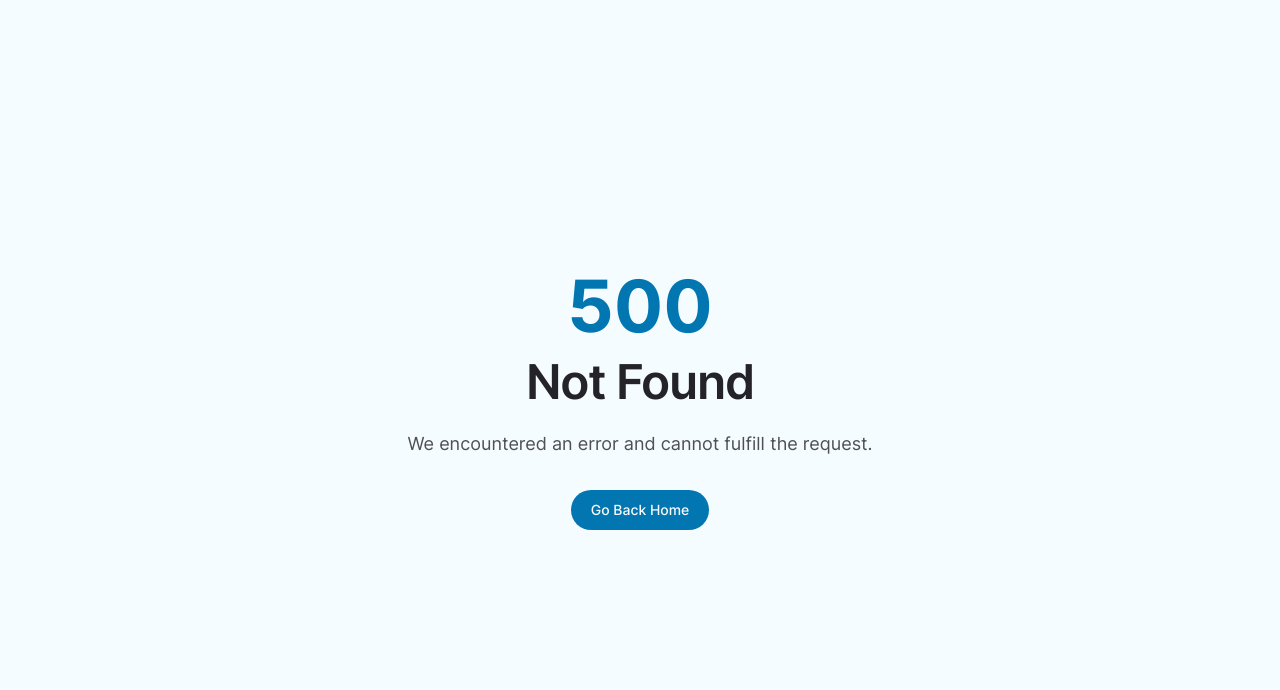
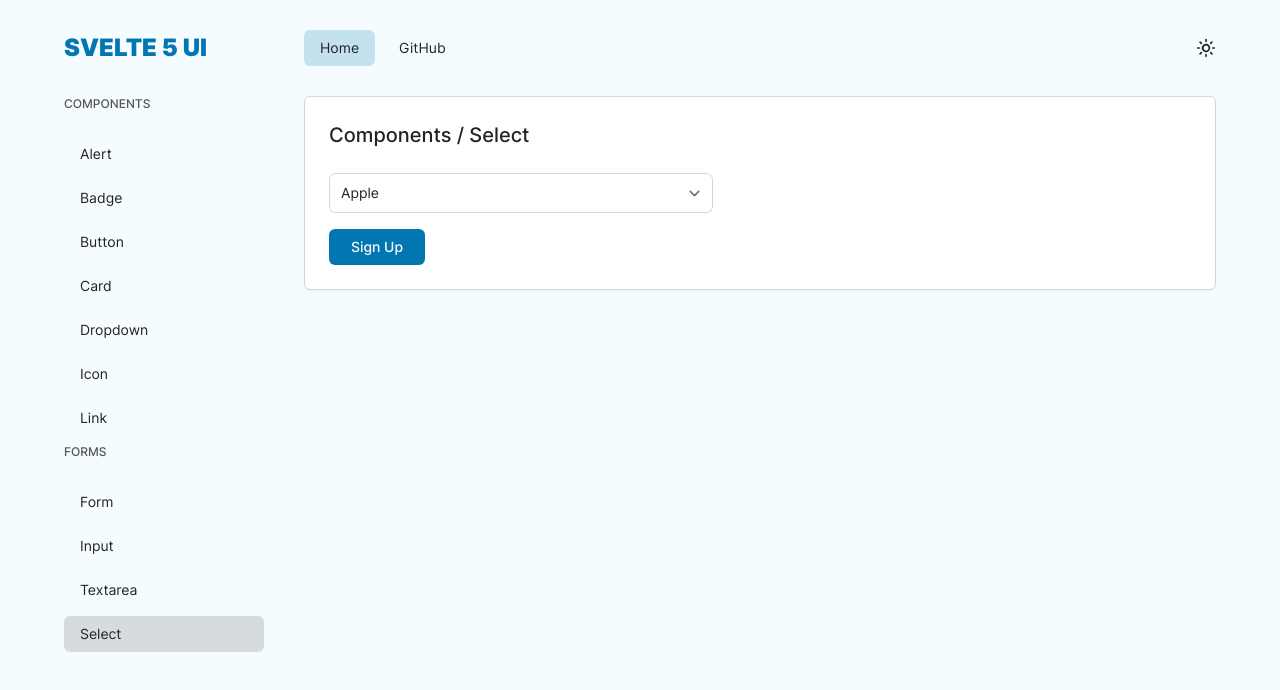
Before and after one commit to margusliinev/svelte5-ui-components, a SvelteKit app: page /home/select in a window 1280 px wide. Before the commit this address had no page. Shown: the top 690 px of the page. Built offline with nearby package versions, Linux system fonts and the light colour scheme.

Commit message:
add tailwind forms reset, add select component

```diff
--- a/package.json
+++ b/package.json
@@ -19,6 +19,7 @@
         "@sveltejs/adapter-static": "^3.0.1",
         "@sveltejs/kit": "^2.5.5",
         "@sveltejs/vite-plugin-svelte": "^3.0.2",
+        "@tailwindcss/forms": "^0.5.7",
         "@types/eslint": "^8.56.6",
         "@typescript-eslint/eslint-plugin": "^7.4.0",
         "@typescript-eslint/parser": "^7.4.0",
--- a/src/components/Input.svelte
+++ b/src/components/Input.svelte
@@ -5,33 +5,31 @@
 
     interface InputProps extends HTMLInputAttributes {
         type: HTMLInputAttributes['type'];
-        name: string;
-        id: string;
     }
 
-    let { type, id, name, ...props }: InputProps = $props();
+    let { type, ...props }: InputProps = $props();
 
     let inputStyles =
-        'h-10 flex w-full rounded-md bg-input px-3 py-2 text-sm ring-1 ring-inset ring-border ring-offset-background file:border-0 file:bg-transparent file:text-sm file:text-foreground placeholder:text-input-placeholder focus-visible:outline-none focus-visible:ring-2 focus-visible:ring-input-focus disabled:cursor-not-allowed disabled:opacity-70 disabled:dark:opacity-50 aria-[invalid]:ring-input-invalid';
+        'h-10 flex w-full rounded-md bg-input px-3 py-2 text-sm ring-1 !ring-inset ring-border border-0 ring-offset-background file:border-0 file:bg-transparent file:text-sm file:text-foreground placeholder:text-input-placeholder focus-visible:outline-none focus-visible:ring-2 focus-visible:ring-input-focus disabled:cursor-not-allowed disabled:opacity-70 disabled:dark:opacity-50 aria-[invalid]:ring-input-invalid';
 </script>
 
 {#if type === 'date' || type === 'datetime-local' || type === 'month' || type === 'week'}
     <div class="relative [&>svg]:absolute [&>svg]:right-3 [&>svg]:top-3 [&>svg]:z-0">
         <Icon name="calendar" size="xs" />
-        <input {...props} {type} {id} {name} class={twMerge(inputStyles, props.class)} />
+        <input {...props} {type} class={twMerge(inputStyles, props.class)} />
     </div>
 {:else if type === 'time'}
     <div class="relative [&>svg]:absolute [&>svg]:right-3 [&>svg]:top-3 [&>svg]:z-0">
         <Icon name="clock" size="xs" />
-        <input {...props} {type} {id} {name} class={twMerge(inputStyles, props.class)} />
+        <input {...props} {type} class={twMerge(inputStyles, props.class)} />
     </div>
 {:else if type === 'file'}
     <div class="relative [&>svg]:absolute [&>svg]:right-3 [&>svg]:top-3 [&>svg]:z-0">
         <Icon name="upload" size="xs" />
-        <input {...props} {type} {id} {name} class={twMerge(inputStyles, props.class)} />
+        <input {...props} {type} class={twMerge(inputStyles, props.class)} />
     </div>
 {:else}
-    <input {...props} {type} {id} {name} class={twMerge(inputStyles, props.class)} />
+    <input {...props} {type} class={twMerge(inputStyles, props.class)} />
 {/if}
 
 <style>
--- /dev/null
+++ b/src/components/Select.svelte
@@ -0,0 +1,23 @@
+<script lang="ts">
+    import type { HTMLSelectAttributes } from 'svelte/elements';
+    import { twMerge } from 'tailwind-merge';
+
+    interface SelectProps extends HTMLSelectAttributes {
+        options: { [value: string | number]: string | number } | string[] | string;
+    }
+
+    let { value = $bindable(''), options, ...props }: SelectProps = $props();
+
+    function updateValue(e: Event) {
+        value = (e.target as HTMLSelectElement).value;
+    }
+
+    let selectStyles =
+        'h-10 flex w-full items-center justify-between rounded-md bg-input px-3 py-2 text-sm ring-1 !ring-inset ring-border border-0 ring-offset-background placeholder:text-input-placeholder focus-visible:outline-none focus-visible:ring-2 focus-visible:ring-input-focus disabled:cursor-not-allowed disabled:opacity-70 disabled:dark:opacity-50 aria-[invalid]:ring-input-invalid';
+</script>
+
+<select {...props} onchange={updateValue} class={twMerge(selectStyles, props.class)}>
+    {#each Object.entries(options) as [key, value] (key)}
+        <option value={key}>{value}</option>
+    {/each}
+</select>
--- a/src/components/Textarea.svelte
+++ b/src/components/Textarea.svelte
@@ -5,8 +5,6 @@
 
     interface TextareaProps extends HTMLTextareaAttributes {
         value: string;
-        name: string;
-        id: string;
     }
 
     let { id, name, value = $bindable(''), ...props }: TextareaProps = $props();
@@ -16,7 +14,7 @@
     }
 
     let textareaStyles =
-        'flex min-h-[80px] w-full rounded-md bg-input px-3 py-2 text-sm ring-1 ring-inset ring-border ring-offset-background placeholder:text-input-placeholder focus-visible:outline-none focus-visible:ring-2 focus-visible:ring-input-focus disabled:cursor-not-allowed disabled:opacity-70 disabled:dark:opacity-50 aria-[invalid]:ring-input-invalid';
+        'min-h-[80px] flex w-full rounded-md bg-input px-3 py-2 text-sm ring-1 !ring-inset ring-border border-0 ring-offset-background placeholder:text-input-placeholder focus-visible:outline-none focus-visible:ring-2 focus-visible:ring-input-focus disabled:cursor-not-allowed disabled:opacity-70 disabled:dark:opacity-50 aria-[invalid]:ring-input-invalid';
 </script>
 
-<textarea {...props} {id} {name} oninput={updateValue} class={twMerge(textareaStyles, props.class)} />
+<textarea {...props} oninput={updateValue} class={twMerge(textareaStyles, props.class)} />
--- a/src/components/index.ts
+++ b/src/components/index.ts
@@ -12,6 +12,7 @@ import InputField from './InputField.svelte';
 import FieldError from './FieldError.svelte';
 import Textarea from './Textarea.svelte';
 import TextareaField from './TextareaField.svelte';
+import Select from './Select.svelte';
 import ThemeSwitch from './ThemeSwitch.svelte';
 import Dropdown from './dropdown/Dropdown.svelte';
 import DropdownButton from './dropdown/DropdownButton.svelte';
@@ -30,6 +31,7 @@ export {
     FieldError,
     Textarea,
     TextareaField,
+    Select,
     Label,
     Icon,
     Link,
--- a/src/layout/SidebarLinks.svelte
+++ b/src/layout/SidebarLinks.svelte
@@ -22,4 +22,5 @@
     <SidebarLink href="/home/form" {route} {toggleSidebar}>Form</SidebarLink>
     <SidebarLink href="/home/input" {route} {toggleSidebar}>Input</SidebarLink>
     <SidebarLink href="/home/textarea" {route} {toggleSidebar}>Textarea</SidebarLink>
+    <SidebarLink href="/home/select" {route} {toggleSidebar}>Select</SidebarLink>
 </ul>
--- /dev/null
+++ b/src/routes/home/select/+page.svelte
@@ -0,0 +1,9 @@
+<script lang="ts">
+    import { Button, Form, Select } from '$components';
+    let fruits = { 1: 'Apple', 2: 'Banana', 3: 'Cherry', 4: 'Orange' };
+</script>
+
+<Form onsubmit={(e) => e.preventDefault()} class="max-w-sm gap-2">
+    <Select id="fruits" name="fruits" options={fruits}></Select>
+    <Button variant="primary" size="sm" class="mt-2 w-24">Sign up</Button>
+</Form>
--- a/tailwind.config.js
+++ b/tailwind.config.js
@@ -100,5 +100,5 @@ export default {
             }
         }
     },
-    plugins: []
+    plugins: [require('@tailwindcss/forms')]
 };
```
Also changed, not shown: 1 other file (tests, documents, lock files or other folders).
